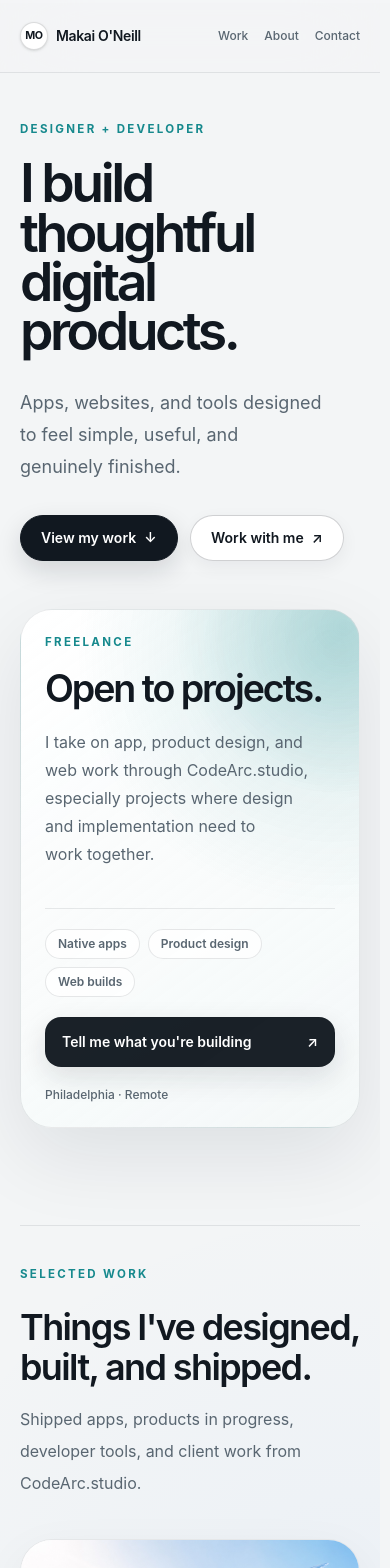
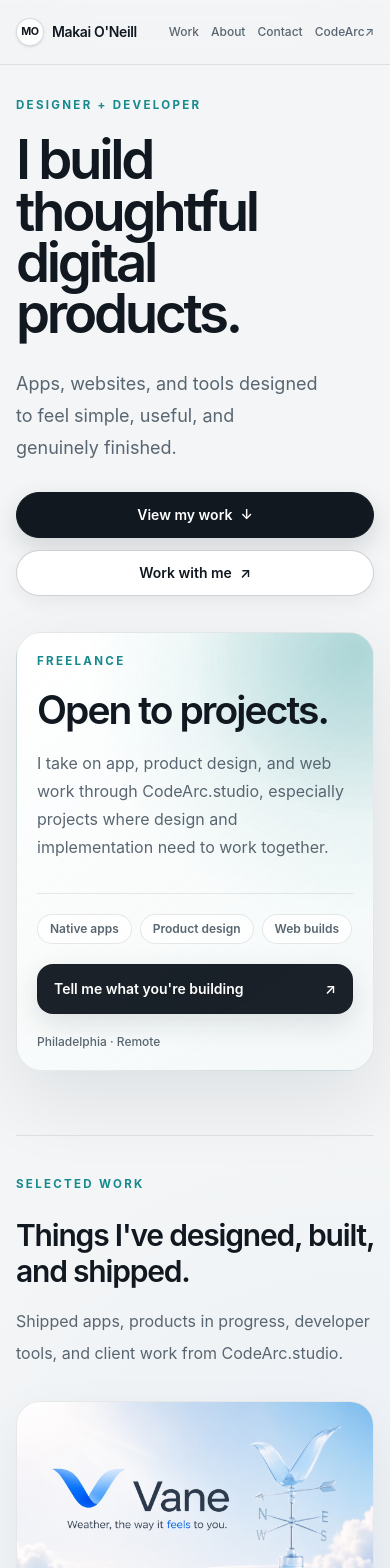
Before and after one commit to codearc-studio/makai-portfolio, a Next.js app: page / in a window 390 px wide. Shown: the top 1568 px of the page. Built offline with nearby package versions, Linux system fonts and the light colour scheme.

Commit message:
Update Portfolio

```diff
--- a/app/globals.css
+++ b/app/globals.css
@@ -546,3 +546,84 @@ p {
     transition-duration: 0.01ms !important;
   }
 }
+
+/* Mobile ergonomics and touch behavior */
+.site-header {
+  -webkit-backdrop-filter: blur(24px);
+}
+
+.site-brand,
+.site-header .nav-link {
+  min-height: 44px;
+  display: inline-flex;
+  align-items: center;
+}
+
+.hero-action,
+.project-action,
+.availability-link,
+.button-on-dark,
+.button-ghost-dark,
+.back-to-top,
+button {
+  touch-action: manipulation;
+}
+
+@media (max-width: 479px) {
+  html {
+    scroll-padding-top: 4.75rem;
+    scrollbar-gutter: auto;
+  }
+
+  .hero-action {
+    width: 100%;
+  }
+
+  .project-action {
+    flex: 1 1 100%;
+    min-height: 44px;
+  }
+
+  .availability-link,
+  .button-on-dark,
+  .button-ghost-dark {
+    min-height: 46px;
+  }
+
+  .project-card .project-label {
+    max-width: 100%;
+  }
+}
+
+@media (max-width: 360px) {
+  .site-name-label {
+    display: none;
+  }
+}
+
+@media (hover: none), (pointer: coarse) {
+  .pointer-glow {
+    display: none;
+  }
+
+  .project-card:hover,
+  .motion-button:hover,
+  .back-to-top:hover,
+  .availability-link:hover {
+    transform: none;
+  }
+
+  .back-to-top {
+    width: 3.05rem;
+    height: 3.05rem;
+  }
+}
+
+@supports (padding: max(0px)) {
+  @media (max-width: 640px) {
+    .back-to-top {
+      right: max(0.9rem, env(safe-area-inset-right));
+      bottom: max(0.9rem, env(safe-area-inset-bottom));
+    }
+  }
+}
--- a/app/layout.tsx
+++ b/app/layout.tsx
@@ -55,6 +55,8 @@ export const metadata: Metadata = {
 };
 
 export const viewport: Viewport = {
+  width: "device-width",
+  initialScale: 1,
   themeColor: "#f3f5f6",
   colorScheme: "light",
 };
--- a/app/page.tsx
+++ b/app/page.tsx
@@ -241,22 +241,22 @@ export default function Home() {
       <div className="pointer-glow" aria-hidden="true" />
       <div className="ambient-grid" aria-hidden="true" />
 
-      <div className="mx-auto w-full max-w-[90rem] px-5 sm:px-8 lg:px-10">
-        <header className="sticky top-0 z-40 -mx-5 border-b border-[color:var(--border)] bg-[color:var(--nav)] px-5 backdrop-blur-2xl sm:-mx-8 sm:px-8 lg:-mx-10 lg:px-10">
-          <div className="mx-auto flex h-[4.5rem] max-w-[90rem] items-center justify-between gap-5">
+      <div className="mx-auto w-full max-w-[90rem] px-4 sm:px-8 lg:px-10">
+        <header className="site-header sticky top-0 z-40 -mx-4 border-b border-[color:var(--border)] bg-[color:var(--nav)] px-4 backdrop-blur-2xl sm:-mx-8 sm:px-8 lg:-mx-10 lg:px-10">
+          <div className="mx-auto flex h-16 max-w-[90rem] items-center justify-between gap-3 sm:h-[4.5rem] sm:gap-5">
             <a
               href="#top"
-              className="group inline-flex items-center gap-2 text-sm font-semibold tracking-tight text-[color:var(--foreground)]"
+              className="site-brand group inline-flex items-center gap-2 text-sm font-semibold tracking-tight text-[color:var(--foreground)]"
             >
               <span className="flex h-7 w-7 items-center justify-center rounded-full border border-[color:var(--border-strong)] bg-white text-[0.67rem] font-bold tracking-[-0.04em] shadow-sm transition-transform group-hover:-rotate-3">
                 MO
               </span>
-              <span>Makai O&apos;Neill</span>
+              <span className="site-name-label">Makai O&apos;Neill</span>
             </a>
 
             <nav
               aria-label="Primary navigation"
-              className="flex items-center gap-4 text-xs font-medium text-[color:var(--muted)] sm:gap-6 sm:text-sm"
+              className="flex items-center gap-3 text-xs font-medium text-[color:var(--muted)] sm:gap-6 sm:text-sm"
             >
               <a className="nav-link" href="#work">
                 Work
@@ -279,15 +279,15 @@ export default function Home() {
           </div>
         </header>
 
-        <div className="flex flex-col gap-24 py-12 sm:gap-28 sm:py-16 lg:gap-32 lg:py-20">
+        <div className="flex flex-col gap-16 py-8 sm:gap-28 sm:py-16 lg:gap-32 lg:py-20">
           <section
             data-motion-section
-            className="hero-section motion-group grid items-center gap-12 lg:grid-cols-[1.15fr_0.85fr] lg:gap-16"
+            className="hero-section motion-group grid items-center gap-9 sm:gap-12 lg:grid-cols-[1.15fr_0.85fr] lg:gap-16"
           >
-            <div className="motion-fade-up space-y-8">
+            <div className="motion-fade-up space-y-7 sm:space-y-8">
               <div className="space-y-5">
                 <p className="eyebrow">Designer + Developer</p>
-                <h1 className="max-w-4xl text-[clamp(3.35rem,8vw,6.9rem)] font-semibold leading-[0.92] tracking-[-0.065em] text-[color:var(--foreground)]">
+                <h1 className="max-w-4xl text-[clamp(2.8rem,14vw,4.6rem)] font-semibold leading-[0.94] tracking-[-0.06em] text-[color:var(--foreground)] sm:text-[clamp(3.35rem,8vw,6.9rem)] sm:leading-[0.92] sm:tracking-[-0.065em]">
                   I build thoughtful digital products.
                 </h1>
               </div>
@@ -299,25 +299,25 @@ export default function Home() {
               <div className="flex flex-wrap items-center gap-3">
                 <a
                   href="#work"
-                  className="button-primary motion-button inline-flex items-center gap-2 rounded-full px-5 py-3 text-sm font-semibold"
+                  className="hero-action button-primary motion-button inline-flex items-center justify-center gap-2 rounded-full px-5 py-3 text-sm font-semibold"
                 >
                   View my work <span aria-hidden="true">↓</span>
                 </a>
                 <a
                   href="mailto:makai@codearc.studio"
-                  className="button-secondary motion-button inline-flex items-center gap-2 rounded-full px-5 py-3 text-sm font-semibold"
+                  className="hero-action button-secondary motion-button inline-flex items-center justify-center gap-2 rounded-full px-5 py-3 text-sm font-semibold"
                 >
                   Work with me <span aria-hidden="true">↗</span>
                 </a>
               </div>
             </div>
 
-            <aside className="availability-card motion-fade-up motion-d2 relative overflow-hidden rounded-[2rem] border border-[color:var(--border)] p-6 shadow-[0_28px_80px_rgba(15,23,42,0.09)] sm:p-8">
+            <aside className="availability-card motion-fade-up motion-d2 relative overflow-hidden rounded-[1.6rem] border border-[color:var(--border)] p-5 shadow-[0_28px_80px_rgba(15,23,42,0.09)] sm:rounded-[2rem] sm:p-8">
               <div className="availability-glow" aria-hidden="true" />
-              <div className="relative flex min-h-[28rem] flex-col justify-between gap-10">
+              <div className="relative flex min-h-0 flex-col justify-between gap-8 sm:min-h-[28rem] sm:gap-10">
                 <div className="space-y-5">
                   <p className="eyebrow">Freelance</p>
-                  <h2 className="max-w-lg text-[clamp(2.35rem,4vw,4rem)] font-semibold leading-[0.98] tracking-[-0.055em] text-[color:var(--foreground)]">
+                  <h2 className="max-w-lg text-[clamp(2.15rem,10vw,3.2rem)] font-semibold leading-[1] tracking-[-0.05em] text-[color:var(--foreground)] sm:text-[clamp(2.35rem,4vw,4rem)] sm:leading-[0.98] sm:tracking-[-0.055em]">
                     Open to projects.
                   </h2>
                   <p className="max-w-md text-base leading-7 text-[color:var(--muted)] sm:text-lg sm:leading-8">
@@ -353,7 +353,7 @@ export default function Home() {
             >
               <p className="motion-fade-up eyebrow">Selected work</p>
               <div className="motion-fade-up motion-d2 space-y-4">
-                <h2 className="max-w-3xl text-4xl font-semibold tracking-[-0.045em] text-[color:var(--foreground)] sm:text-5xl">
+                <h2 className="max-w-3xl text-3xl font-semibold tracking-[-0.04em] text-[color:var(--foreground)] sm:text-5xl sm:tracking-[-0.045em]">
                   Things I&apos;ve designed, built, and shipped.
                 </h2>
                 <p className="max-w-2xl text-base leading-8 text-[color:var(--muted)] sm:text-lg">
@@ -362,12 +362,12 @@ export default function Home() {
               </div>
             </div>
 
-            <div className="mt-10 grid gap-7 sm:mt-12">
+            <div className="mt-8 grid gap-5 sm:mt-12 sm:gap-7">
               {projects.map((project, index) => (
                 <article
                   key={project.name}
                   data-motion-section
-                  className={`motion-group motion-fade-up project-card grid overflow-hidden rounded-[2rem] border border-[color:var(--border)] bg-[color:var(--panel)] shadow-[0_16px_50px_rgba(15,23,42,0.055)] ${
+                  className={`motion-group motion-fade-up project-card grid overflow-hidden rounded-[1.5rem] border border-[color:var(--border)] bg-[color:var(--panel)] shadow-[0_16px_50px_rgba(15,23,42,0.055)] sm:rounded-[2rem] ${
                     index % 2 === 1
                       ? "xl:grid-cols-[minmax(0,11fr)_minmax(0,14fr)]"
                       : "xl:grid-cols-[minmax(0,14fr)_minmax(0,11fr)]"
@@ -383,14 +383,13 @@ export default function Home() {
                       alt={project.imageAlt}
                       width={project.imageWidth}
                       height={project.imageHeight}
-                      sizes="(min-width: 1280px) 50vw, 100vw"
+                      sizes="(min-width: 1280px) 56vw, 100vw"
                       className="project-image"
-                      unoptimized
                     />
                   </div>
 
                   <div
-                    className={`project-copy flex flex-col justify-between gap-7 p-7 sm:p-8 xl:p-8 ${
+                    className={`project-copy flex flex-col justify-between gap-6 p-5 sm:gap-7 sm:p-8 xl:p-8 ${
                       index % 2 === 1 ? "xl:order-1" : ""
                     }`}
                   >
@@ -405,7 +404,7 @@ export default function Home() {
                               {project.label}
                             </span>
                           </div>
-                          <h3 className="mt-3 text-4xl font-semibold tracking-[-0.045em] text-[color:var(--foreground)] sm:text-[2.75rem]">
+                          <h3 className="mt-3 text-[2.15rem] font-semibold tracking-[-0.04em] text-[color:var(--foreground)] sm:text-[2.75rem] sm:tracking-[-0.045em]">
                             {project.name}
                           </h3>
                         </div>
@@ -436,7 +435,7 @@ export default function Home() {
                           href={project.href}
                           target="_blank"
                           rel="noreferrer"
-                          className="button-primary motion-button inline-flex items-center gap-2 rounded-full px-4 py-2.5 text-sm font-semibold"
+                          className="project-action button-primary motion-button inline-flex items-center justify-center gap-2 rounded-full px-4 py-2.5 text-sm font-semibold"
                         >
                           {project.hrefLabel} <span aria-hidden="true">↗</span>
                         </a>
@@ -450,7 +449,7 @@ export default function Home() {
                           href={project.source}
                           target="_blank"
                           rel="noreferrer"
-                          className="button-secondary motion-button inline-flex items-center gap-2 rounded-full px-4 py-2.5 text-sm font-semibold"
+                          className="project-action button-secondary motion-button inline-flex items-center justify-center gap-2 rounded-full px-4 py-2.5 text-sm font-semibold"
                         >
                           Source <span aria-hidden="true">↗</span>
                         </a>
@@ -461,7 +460,7 @@ export default function Home() {
               ))}
             </div>
 
-            <div className="mt-7 flex justify-end">
+            <div className="mt-6 flex sm:mt-7 sm:justify-end">
               <a
                 href="https://github.com/codearc-studio"
                 target="_blank"
@@ -481,7 +480,7 @@ export default function Home() {
             <div className="grid gap-8 lg:grid-cols-[0.65fr_1.35fr] lg:gap-12">
               <p className="motion-fade-up eyebrow">About</p>
               <div className="motion-fade-up motion-d2 space-y-6">
-                <h2 className="max-w-3xl text-4xl font-semibold tracking-[-0.045em] text-[color:var(--foreground)] sm:text-5xl">
+                <h2 className="max-w-3xl text-3xl font-semibold tracking-[-0.04em] text-[color:var(--foreground)] sm:text-5xl sm:tracking-[-0.045em]">
                   I care about the part between “it works” and “it feels finished.”
                 </h2>
                 <div className="max-w-3xl space-y-5 text-base leading-8 text-[color:var(--muted)] sm:text-lg">
@@ -504,7 +503,7 @@ export default function Home() {
               </h2>
             </div>
 
-            <div className="grid gap-4 sm:grid-cols-3">
+            <div className="grid gap-4 md:grid-cols-3">
               {capabilities.map((group, index) => (
                 <div
                   key={group.title}
@@ -573,15 +572,15 @@ export default function Home() {
           <section
             id="contact"
             data-motion-section
-            className="motion-group scroll-mt-28 overflow-hidden rounded-[2.25rem] bg-[color:var(--foreground)] text-white shadow-[0_28px_80px_rgba(15,23,42,0.16)]"
+            className="motion-group scroll-mt-24 overflow-hidden rounded-[1.75rem] bg-[color:var(--foreground)] text-white shadow-[0_28px_80px_rgba(15,23,42,0.16)] sm:scroll-mt-28 sm:rounded-[2.25rem]"
           >
-            <div className="relative grid gap-10 p-8 sm:p-10 lg:grid-cols-[1.2fr_0.8fr] lg:items-end lg:p-12">
+            <div className="relative grid gap-8 p-6 sm:gap-10 sm:p-10 lg:grid-cols-[1.2fr_0.8fr] lg:items-end lg:p-12">
               <div className="contact-orb" aria-hidden="true" />
               <div className="motion-fade-up relative space-y-5">
                 <p className="text-xs font-semibold uppercase tracking-[0.2em] text-white/[0.55]">
                   Contact
                 </p>
-                <h2 className="max-w-2xl text-4xl font-semibold tracking-[-0.05em] text-white sm:text-5xl lg:text-6xl">
+                <h2 className="max-w-2xl text-3xl font-semibold tracking-[-0.045em] text-white sm:text-5xl sm:tracking-[-0.05em] lg:text-6xl">
                   Have something worth building?
                 </h2>
                 <p className="max-w-xl text-base leading-8 text-white/[0.68] sm:text-lg">
@@ -655,7 +654,7 @@ export default function Home() {
             role="dialog"
             aria-modal="true"
             aria-label={activeCert.name}
-            className={`relative max-h-[92vh] w-full max-w-5xl overflow-hidden rounded-[2rem] bg-white shadow-[0_24px_80px_rgba(0,0,0,0.35)] transition-all duration-200 ease-out ${
+            className={`relative max-h-[92dvh] w-full max-w-5xl overflow-hidden rounded-[1.5rem] bg-white shadow-[0_24px_80px_rgba(0,0,0,0.35)] transition-all duration-200 ease-out sm:rounded-[2rem] ${
               isClosing
                 ? "translate-y-4 scale-[0.98] opacity-0"
                 : "translate-y-0 scale-100 opacity-100"
@@ -665,17 +664,17 @@ export default function Home() {
             <button
               type="button"
               onClick={() => setIsClosing(true)}
-              className="absolute right-4 top-4 z-10 rounded-full border border-black/10 bg-white/[0.92] px-3 py-2 text-xs font-semibold text-black shadow-sm backdrop-blur-md"
+              className="absolute right-3 top-3 z-10 min-h-11 rounded-full border border-black/10 bg-white/[0.92] px-4 py-2 text-xs font-semibold text-black shadow-sm backdrop-blur-md sm:right-4 sm:top-4"
             >
               Close
             </button>
-            <div className="relative aspect-[16/10] max-h-[92vh] w-full">
+            <div className="relative aspect-[16/10] max-h-[92dvh] w-full">
               <Image
                 src={activeCert.certificate}
                 alt={activeCert.name}
                 fill
                 sizes="(min-width: 1024px) 64rem, 100vw"
-                className="object-contain p-4 sm:p-8"
+                className="object-contain p-3 sm:p-8"
               />
             </div>
           </div>
```
